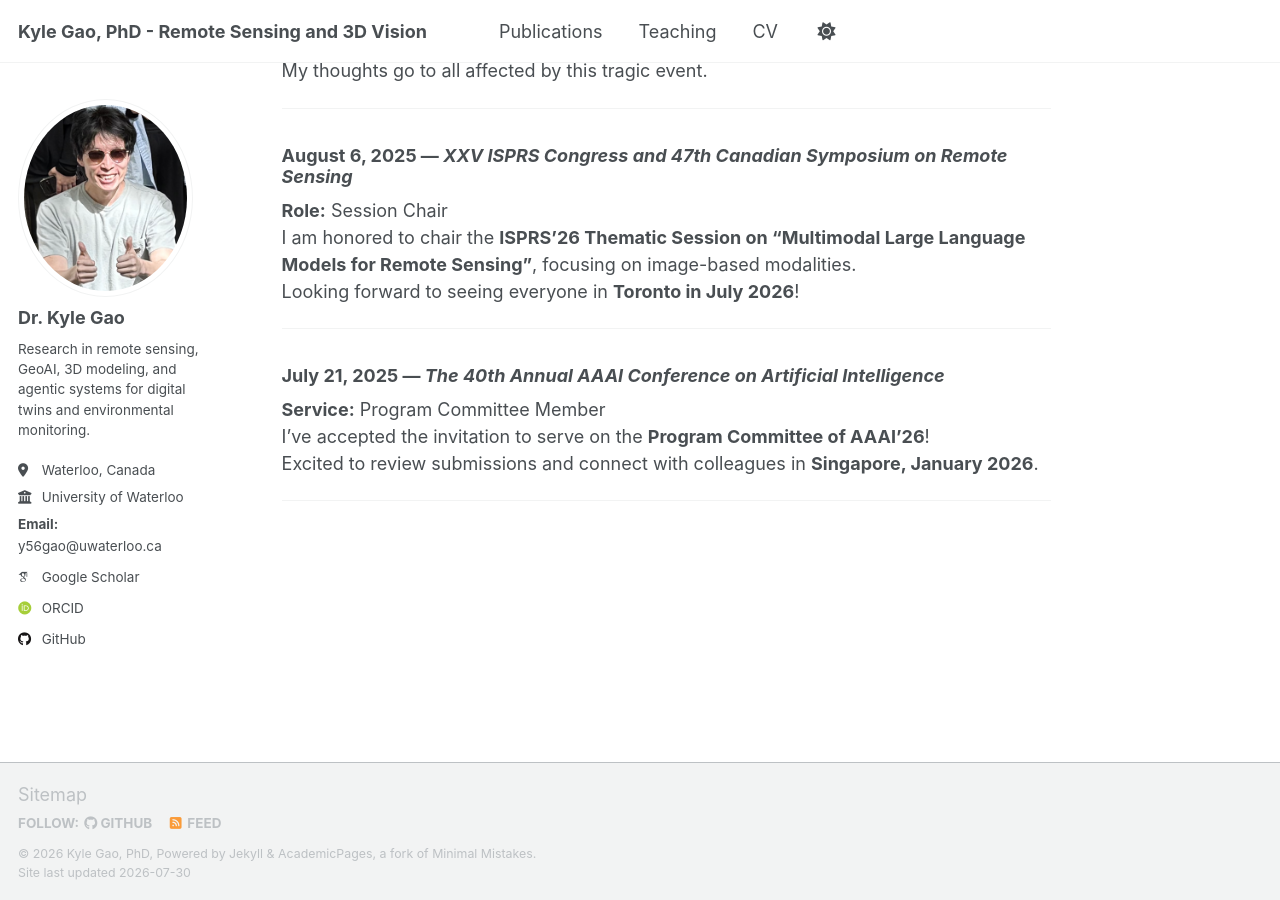
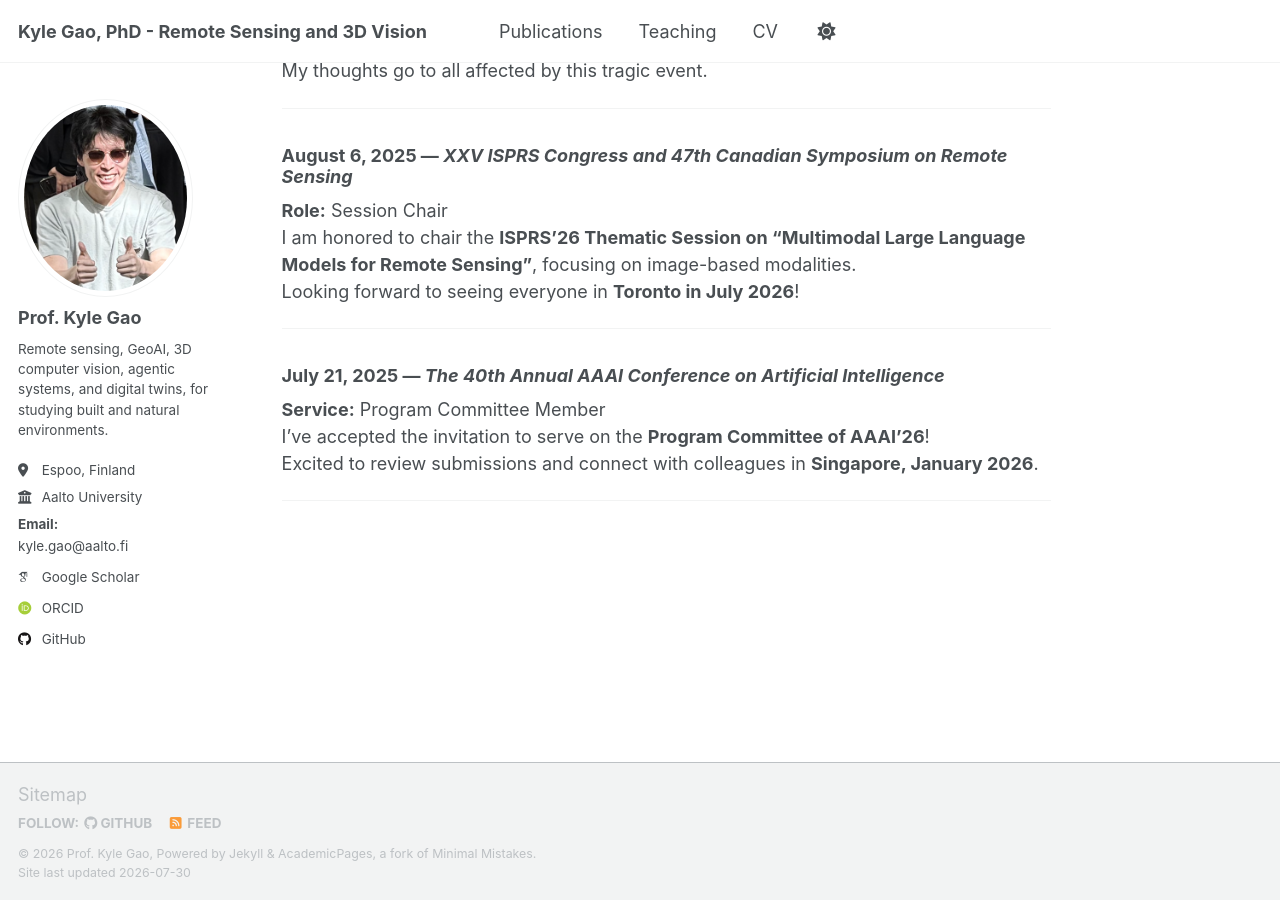
Before and after one commit to kyle-gao/kyle-gao.github.io, a Jekyll site: the page built from _pages/about.md, in a window 1280 px wide and 900 px high, scrolled down 4940 px. Built offline with Jekyll 4.4.1, drawn with Linux system fonts in a browser that asks for light colours; some web fonts are replaced; a script that is not in the unit is left out.

Commit message:
Revise author details in _config.yml
Updated personal information including name, title, description, location, employer, and email.

```diff
--- a/_config.yml
+++ b/_config.yml
@@ -3,8 +3,8 @@ locale                   : "en-US"
 site_theme               : "default"
 title                    : "Kyle Gao, PhD - Remote Sensing and 3D Vision"
 title_separator          : "-"
-name                     : &name "Kyle Gao, PhD"
-description              : &description "Postdoctoral Fellow at University of Waterloo. GeoAI, Remote Sensing, 3D Reconstruction."
+name                     : &name "Prof. Kyle Gao"
+description              : &description "Assistant Professor, Aalto University, Department of Built Environment"
 url                      : https://kyle-gao.github.io
 baseurl                  : ""
 repository               : "https://github.com/kyle-gao/kyle-gao.github.io"  # Update with your GitHub repo
@@ -13,13 +13,13 @@ repository               : "https://github.com/kyle-gao/kyle-gao.github.io"  # U
 author:
   # Biographic information
   avatar           : "profile.png"
-  name             : "Dr. Kyle Gao"
+  name             : "Prof. Kyle Gao"
   pronouns         :
-  bio              : "Research in remote sensing, GeoAI, 3D modeling, and agentic systems for digital twins and environmental monitoring."
-  location         : "Waterloo, Canada"
-  employer         : "University of Waterloo"
+  bio              : "Remote sensing, GeoAI, 3D computer vision, agentic systems, and digital twins, for studying built and natural environments."
+  location         : "Espoo, Finland"
+  employer         : "Aalto University"
   uri              :
-  email            : "y56gao@uwaterloo.ca"
+  email            : "kyle.gao@aalto.fi"
 
   # Academic websites
   academia         :
```
